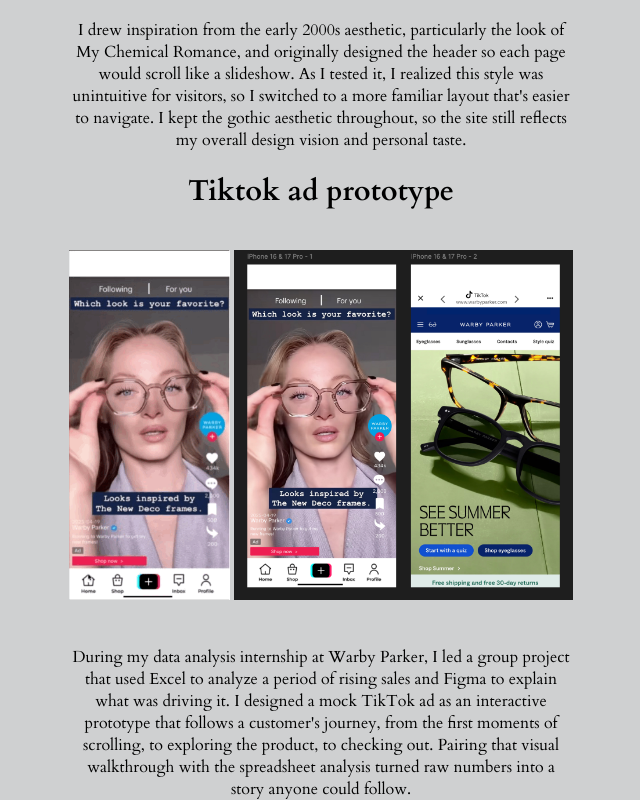
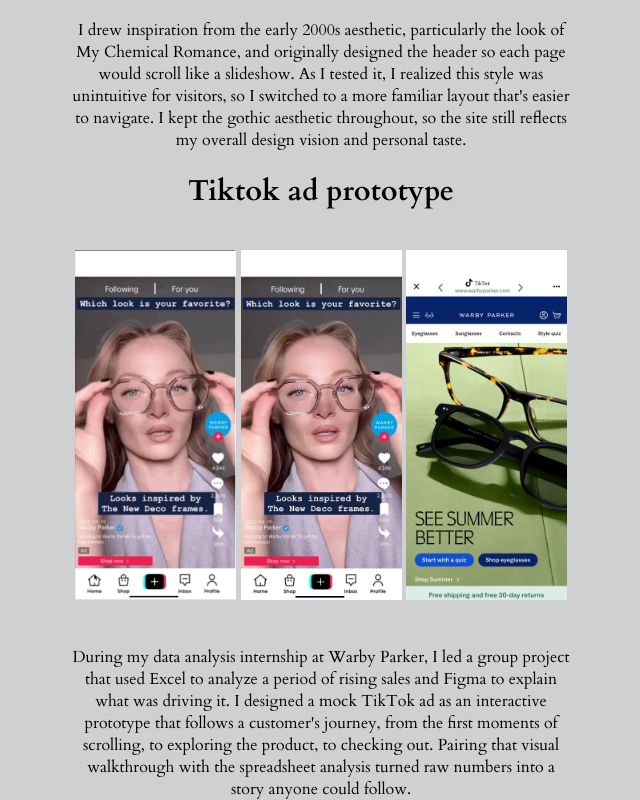
Before and after one commit to katelynrey48/Portfolio, a plain HTML site: page figma.html in a window 1280 px wide. Shown: the part 539-1339 px from the top of the page, without its empty margins (319-959 px from the left). Drawn offline with nearby package versions, Linux system fonts and the light colour scheme.

Commit message:
Replace Figma image with updated assets
Update figma.html to use two new Figma images (img/wpfigma2.png then img/wpfigma1.png). Remove the old img/wpfigma.png and add img/wpfigma1.png and img/wpfigma2.png. Also updated img/flower2.png and refreshed .DS_Store entries. This refreshes the Figma visuals displayed on the page.

```diff
--- a/figma.html
+++ b/figma.html
@@ -40,8 +40,8 @@
     <div class="sevenate9"><header><h2> Tiktok ad prototype</h2></header></div>
 
     <img src="img/wptiktok.gif" alt="Warby Parker Gif" height="350">
-    <img src="img/wpfigma.png" alt="Figma" height="350">
-
+    <img src="img/wpfigma2.png" alt="Figma" height="350">
+    <img src="img/wpfigma1.png" alt="Figma" height="350">
         <div class="text-container3">  During my data analysis internship at Warby Parker, I led a group project that used Excel to analyze a period of rising sales and Figma to explain what was driving it. I designed a mock TikTok ad as an interactive prototype that follows a customer's journey, from the first moments of scrolling, to exploring the product, to checking out. Pairing that visual walkthrough with the spreadsheet analysis turned raw numbers into a story anyone could follow. <p></p> I presented the project to Warby Parker's Chief of Technology and his team, walking them through both the data and the ad experience. The project combined my design background with my growing data skills, and it showed me how a well-designed ad can help explain the "why" behind a trend.</div>
 
     <div class="sevenate9"><header><h2> Designing an online flower shop</h2></header></div>
```
Also changed, not shown: img/flower2.png, img/wpfigma.png (deleted), img/wpfigma1.png (added), img/wpfigma2.png (added), 2 other files.
